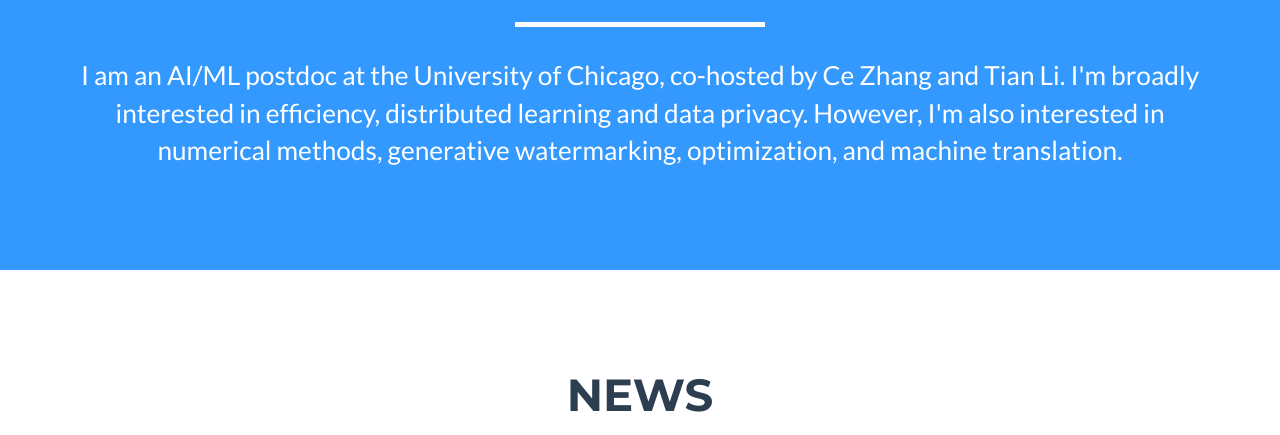
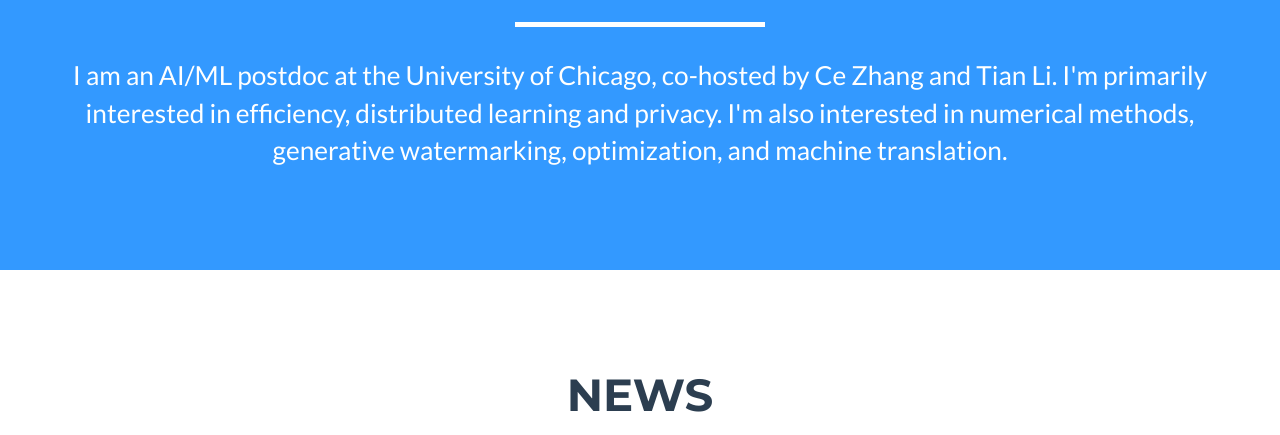
Before and after one commit to twr7bm/twr7bm.github.io, a plain HTML site: page index.html in a window 1280 px wide. Shown: the part 662-1097 px from the top of the page. Drawn offline with nearby package versions, Linux system fonts and the light colour scheme.

Commit message:
Update index.html

```diff
--- a/index.html
+++ b/index.html
@@ -90,7 +90,7 @@
                         <hr class="star-light">
                         <span class="skills">
 				I am an AI/ML postdoc at the University of Chicago, co-hosted by Ce Zhang and Tian Li.
-				I'm broadly interested in efficiency, distributed learning and data privacy. However,
+				I'm primarily interested in efficiency, distributed learning and privacy.
 				I'm also interested in numerical methods, generative watermarking, optimization, and machine translation.
 				</span>
                     </div>
```
